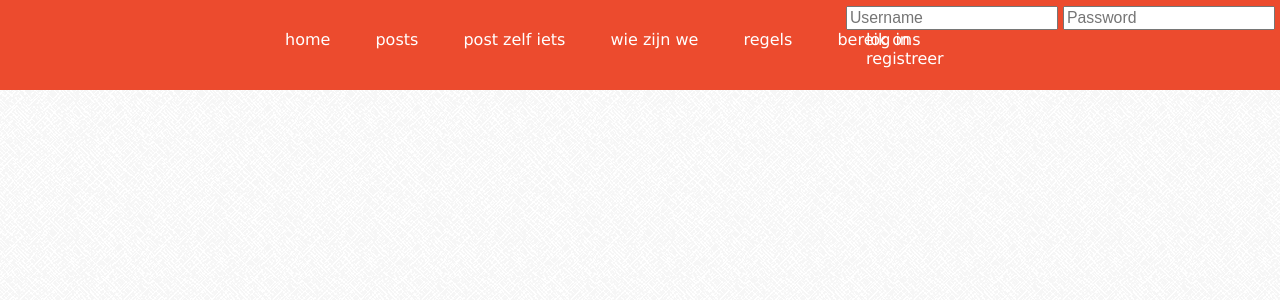
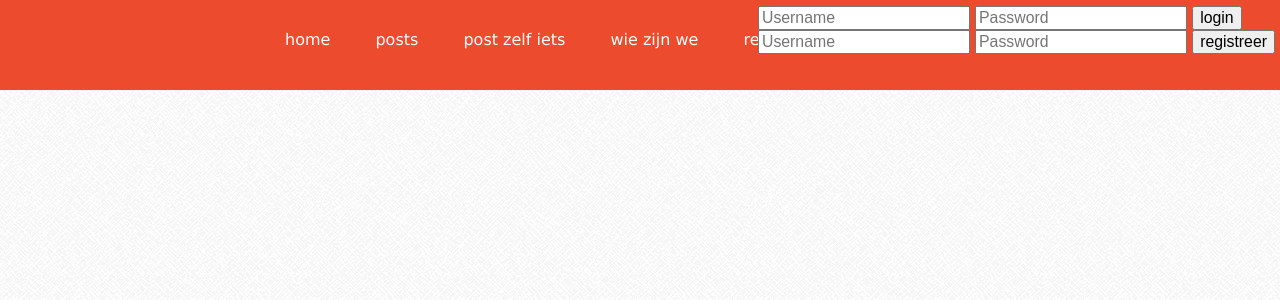
Before and after one commit to larspeeters/FeedMeMore, a PHP site: page /index.php in a window 1280 px wide. Shown: the top 300 px of the page. Run offline with PHP 8.4, Linux system fonts and the light colour scheme.

Commit message:
Register and login aangepast

```diff
--- a/includes/nav.include.php
+++ b/includes/nav.include.php
@@ -12,15 +12,17 @@
 <?php session_start();
 		if(!isset($_SESSION['username'])):?>
 		<div id="login">
-        <form action="" method="POST">
-        <input type="text" size="20" placeholder="Username" name="username" />
-        <input type="password" size="20" placeholder="Password" name="password" />
-        </form>
-			<ul>
-				<li><a href="login">log in</a></li>
-                <br>
-				<li><a href="registreer">registreer</a></li>
-			</ul>
+	        <form action="" method="post" name="login">
+		        <input type="text" size="20" placeholder="Username" name="username" />
+		        <input type="password" size="20" placeholder="Password" name="password" />
+		        <input type="button" name="loginSend" value="login"></input>
+	        </form>
+
+	        <form action="" method="post" name="registreer">
+		        <input type="text" size="20" placeholder="Username" name="username" />
+		        <input type="password" size="20" placeholder="Password" name="password" />
+		        <input type="button" name="registerSend" value="registreer"></input>
+	        </form>
 		</div>
 <?php endif;?>
 	</nav>
```
